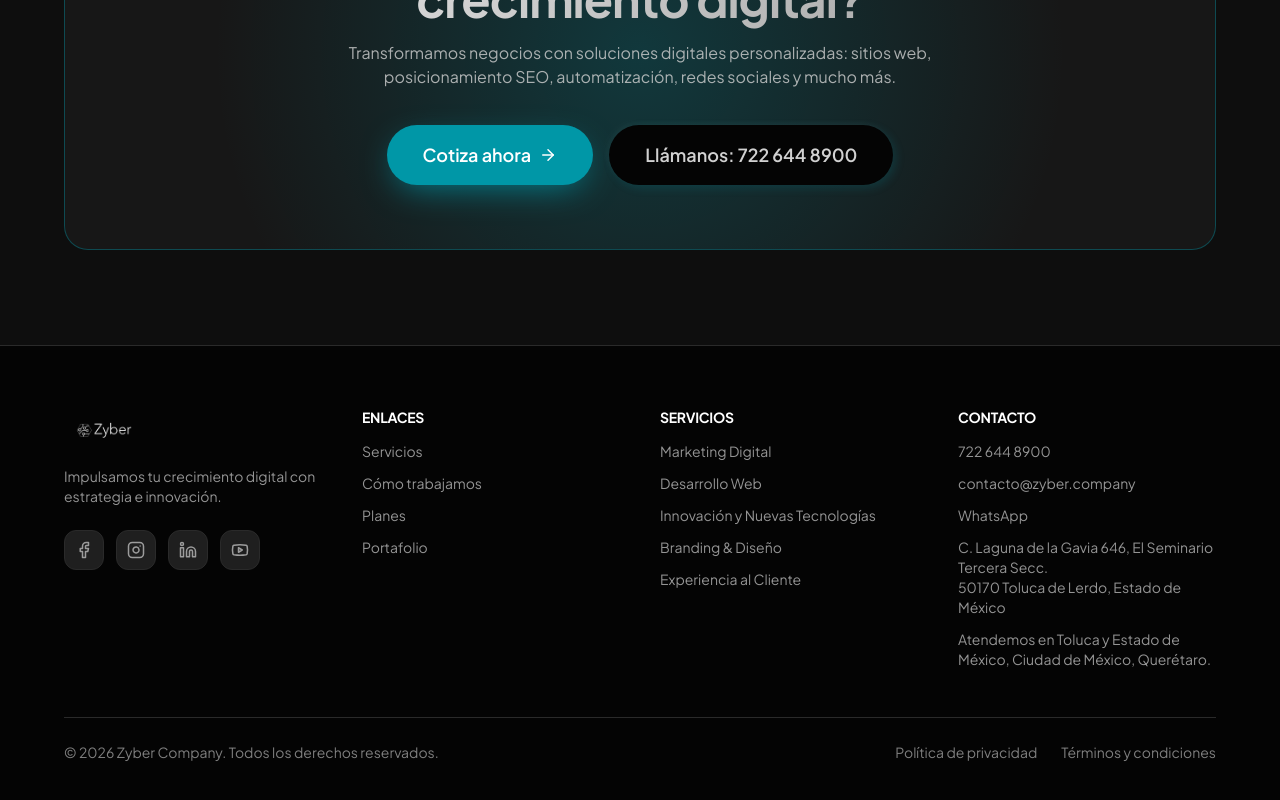
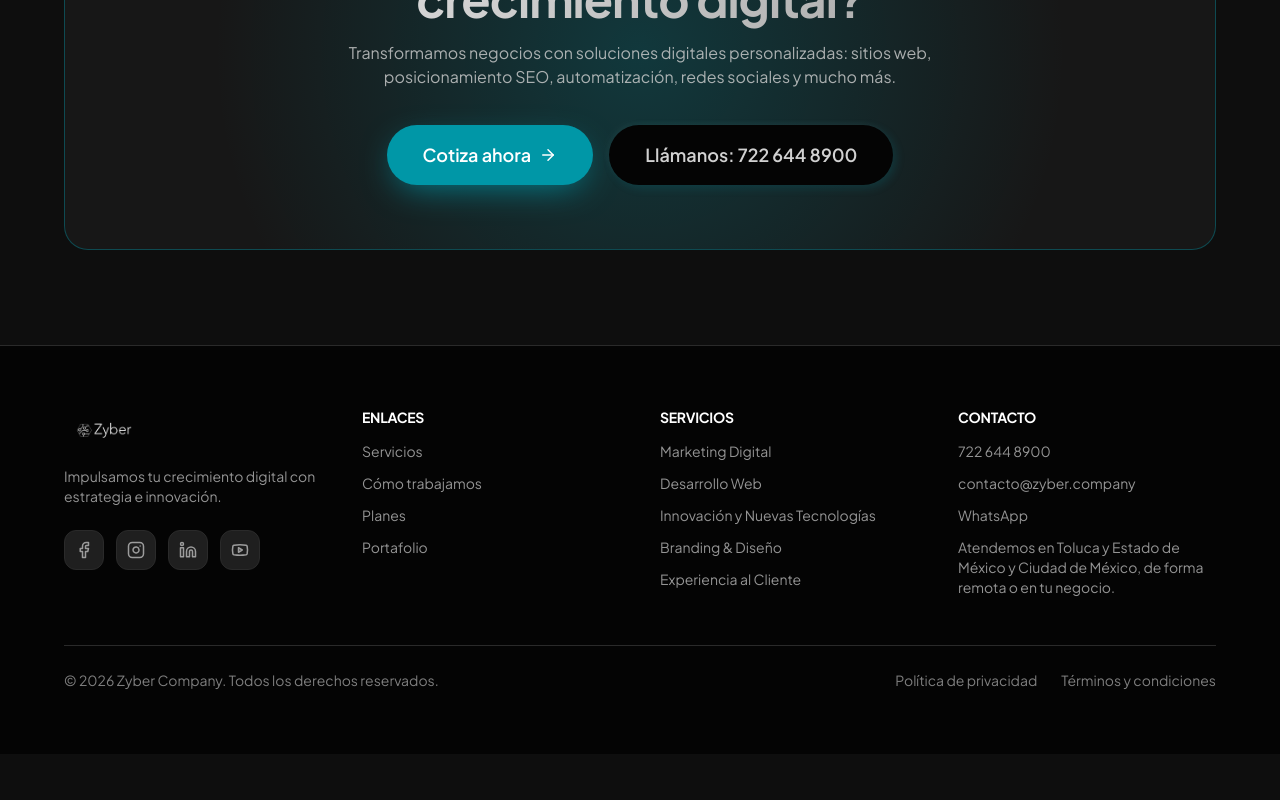
Before and after one commit to Luissitow/Zyber, a Next.js app: page / in a window 1280 px wide. Shown: the part 4861-5661 px from the top of the page. After the commit the page ends 5615 px from the top, so only its background shows below. Built offline with nearby package versions, Linux system fonts and the light colour scheme.

Commit message:
fix(seo): modelo de area de servicio sin domicilio y perfiles sociales reales

```diff
--- a/src/app/layout.tsx
+++ b/src/app/layout.tsx
@@ -87,33 +87,25 @@ const jsonLd = {
   email: siteConfig.email,
   telephone: "+527226448900",
   priceRange: "$$",
-  address: {
-    "@type": "PostalAddress",
-    streetAddress: siteConfig.address.street,
-    addressLocality: siteConfig.address.locality,
-    addressRegion: siteConfig.address.region,
-    postalCode: siteConfig.address.postalCode,
-    addressCountry: siteConfig.address.country,
-  },
-  // Refleja el horario declarado en Google Business Profile.
-  openingHoursSpecification: {
-    "@type": "OpeningHoursSpecification",
-    dayOfWeek: [
-      "Monday",
-      "Tuesday",
-      "Wednesday",
-      "Thursday",
-      "Friday",
-      "Saturday",
-      "Sunday",
-    ],
-    opens: "00:00",
-    closes: "23:59",
-  },
+  // Sin `address`: Zyber atiende de forma remota o en sitio del cliente, así
+  // que declara zonas de cobertura en vez de un domicilio. Es el equivalente
+  // en schema a un negocio de área de servicio en Google Business Profile.
   areaServed: siteConfig.serviceAreas.map((area) => ({
     "@type": "Place",
     name: area,
   })),
+  availableChannel: {
+    "@type": "ServiceChannel",
+    serviceType: "Consulta remota y visita en sitio",
+    servicePhone: {
+      "@type": "ContactPoint",
+      telephone: "+527226448900",
+    },
+    serviceLocation: siteConfig.serviceAreas.map((area) => ({
+      "@type": "Place",
+      name: area,
+    })),
+  },
   knowsLanguage: ["es-MX"],
   sameAs: Object.values(siteConfig.social).filter((u) => u && u !== "#"),
   hasOfferCatalog: {
--- a/src/components/layout/Footer.tsx
+++ b/src/components/layout/Footer.tsx
@@ -87,18 +87,11 @@ export default function Footer() {
                 WhatsApp
               </a>
             </li>
-            {/* La dirección debe coincidir con Google Business Profile: es el
-                cruce que Google usa para confiar en la ficha (NAP). */}
-            <li>
-              <address className="not-italic text-content/70">
-                {siteConfig.address.street}
-                <br />
-                {siteConfig.address.postalCode} {siteConfig.address.locality},{" "}
-                {siteConfig.address.region}
-              </address>
-            </li>
+            {/* Zonas de cobertura en vez de domicilio: refuerza el SEO local
+                sin declarar una oficina que no existe. */}
             <li className="text-content/70">
-              Atendemos en {siteConfig.serviceAreas.join(", ")}.
+              Atendemos en {siteConfig.serviceAreas.join(" y ")}, de forma
+              remota o en tu negocio.
             </li>
           </FooterCol>
         </div>
--- a/src/lib/site.ts
+++ b/src/lib/site.ts
@@ -23,32 +23,22 @@ export const siteConfig = {
   email: "contacto@zyber.company",
   location: "Toluca, Estado de México",
 
-  // Dirección tal como está registrada en Google Business Profile.
-  // Debe coincidir CARÁCTER POR CARÁCTER con la ficha: Google contrasta
-  // nombre, dirección y teléfono (NAP) entre fuentes, y cualquier diferencia
-  // le resta confianza al perfil y te baja en resultados locales.
-  address: {
-    street: "C. Laguna de la Gavia 646, El Seminario Tercera Secc.",
-    locality: "Toluca de Lerdo",
-    region: "Estado de México",
-    postalCode: "50170",
-    country: "MX",
-    full: "C. Laguna de la Gavia 646, El Seminario Tercera Secc, 50170 Toluca de Lerdo, Méx.",
-  },
+  // NO publicamos dirección: Zyber opera como negocio de área de servicio
+  // (atención remota o en sitio del cliente). Google solo permite listar una
+  // dirección donde el negocio atiende presencialmente; publicar una donde no
+  // se opera es causa de suspensión de la ficha.
 
   // Zonas donde damos servicio. Alimentan el schema y el texto de las páginas:
   // son la señal que permite competir por búsquedas locales ("desarrollo de
   // software en Querétaro") en vez de contra todo el país.
-  serviceAreas: [
-    "Toluca y Estado de México",
-    "Ciudad de México",
-    "Querétaro",
-  ],
+  serviceAreas: ["Toluca y Estado de México", "Ciudad de México"],
 
-  // TODO: reemplaza con tus URLs reales de redes sociales.
+  // Alimentan el campo `sameAs` del schema: es como Google confirma que el
+  // sitio, la ficha y los perfiles sociales son la misma marca. Clave para
+  // búsquedas del nombre, donde compites con varias empresas llamadas Zyber.
   social: {
-    facebook: "#",
-    instagram: "#",
+    facebook: "https://www.facebook.com/profile.php?id=61578213685372",
+    instagram: "https://www.instagram.com/zybercompany/",
     linkedin: "#",
     youtube: "#",
     tiktok: "#",
```
